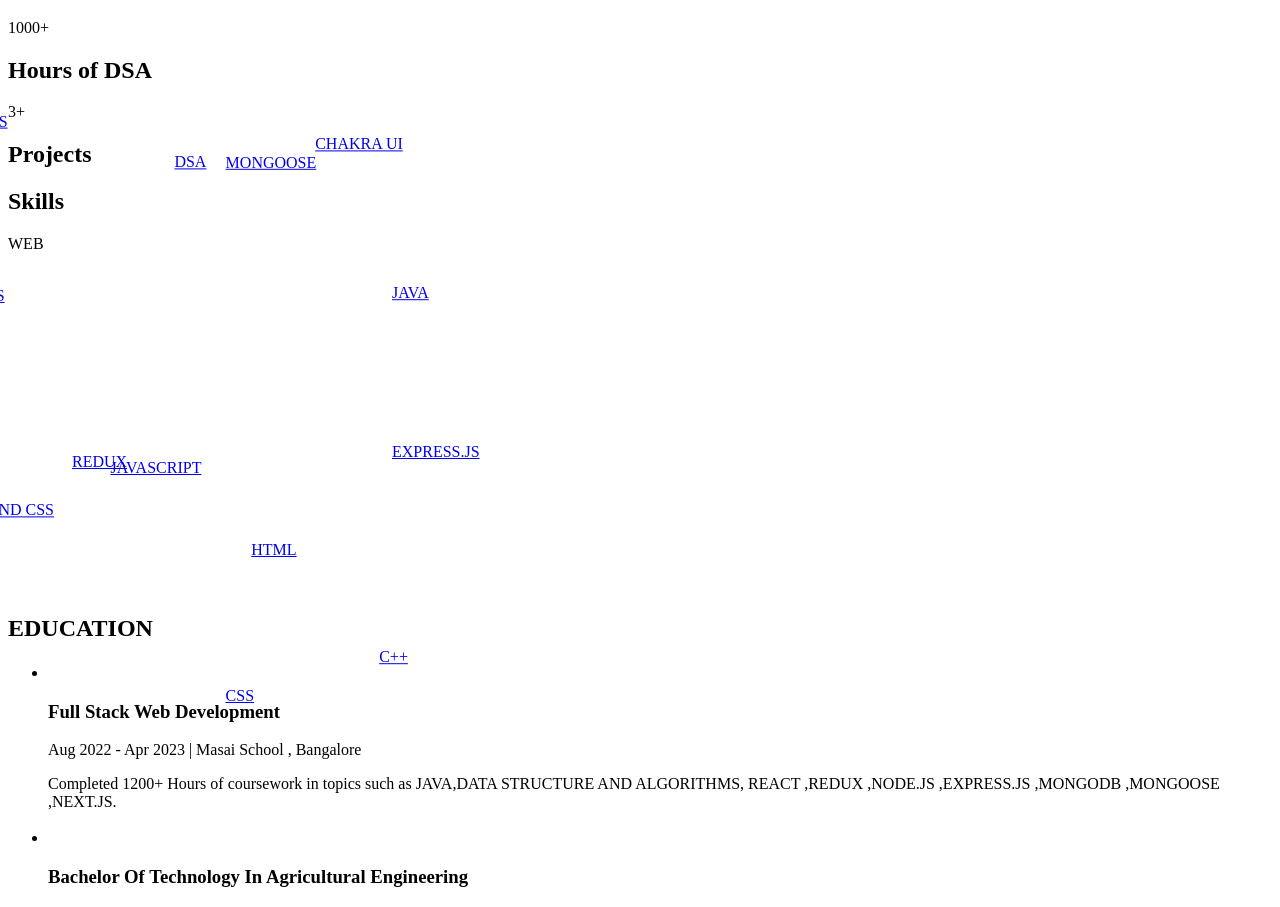
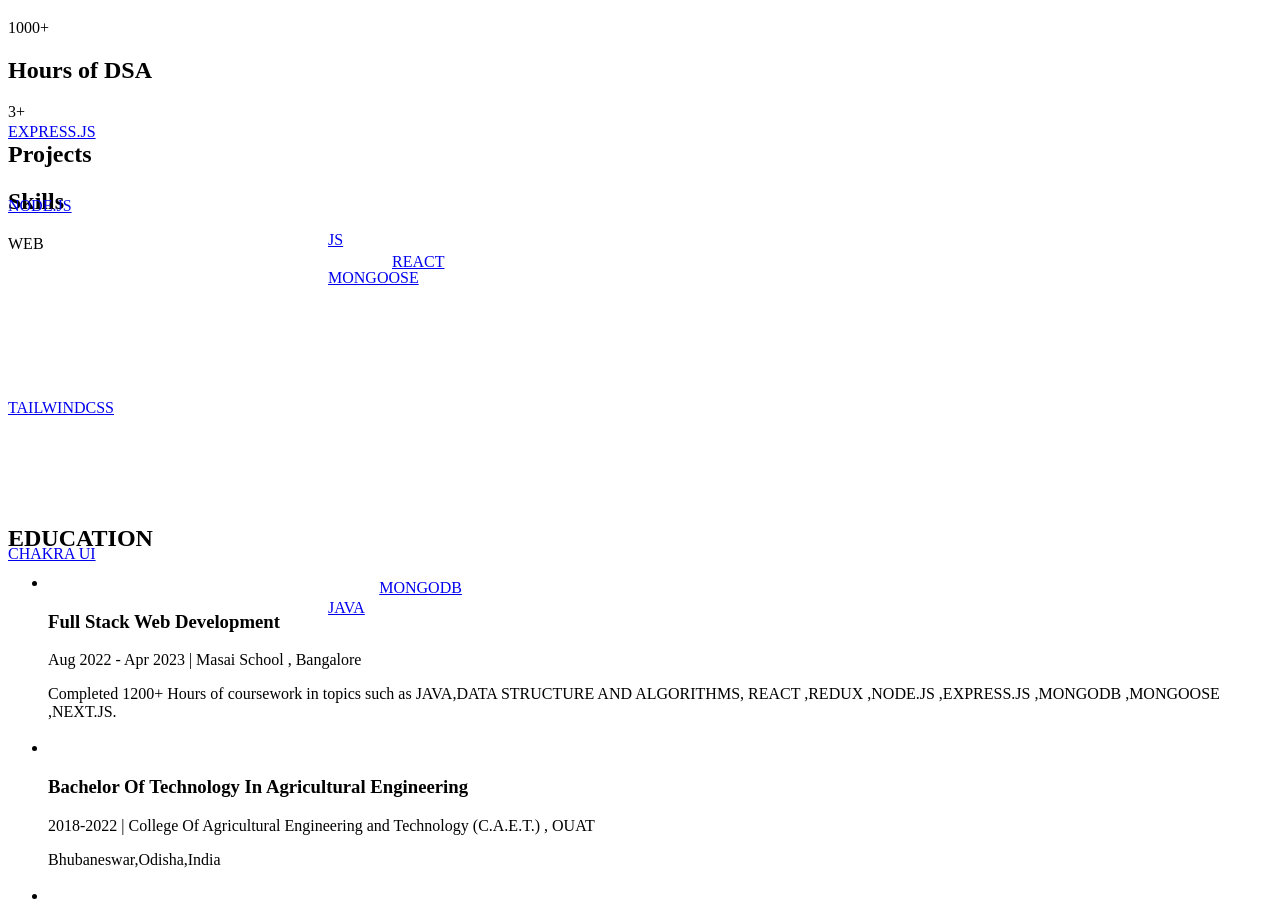
Before and after one commit to soumyasootar/Portfolio, a Next.js app: page /about in a window 1280 px wide. Shown: the part 4449-5356 px from the top of the page. Built offline with nearby package versions, Linux system fonts and the light colour scheme; some icons are missing.

Commit message:
Skills Changes

```diff
--- a/src/Components/Skills.js
+++ b/src/Components/Skills.js
@@ -34,25 +34,20 @@ const Skills = () => {
     >
       WEB
     </motion.div>
-        <Skill name="REACT" x="-13vw" y="0vw"/>
-        <Skill name="TAILWIND CSS" x="-5vw" y="18vw"/>
-        <Skill name="CHAKRA UI" x="24vw" y="-12vw"/>
-        <Skill name="DSA" x="13vw" y="-12vw"/>
-        <Skill name="REDUX" x="5vw" y="10vw"/>
-        <Skill name="NODE.JS" x="-5vw" y="-18vw"/>
-        <Skill name="JAVA" x="30vw" y="-6vw"/>
-        <Skill name="EXPRESS.JS" x="30vw" y="5vw"/>
-        <Skill name="MONGOOSE" x="17vw" y="-19vw"/>
-        <Skill name="NEXT.JS" x="-5vw" y="-10vw"/>
-        <Skill name="NETLIFY" x="-20vw" y="-19vw"/>
-        <Skill name="GITHUB" x="-32vw" y="0vw"/>
-        <Skill name="C++" x="29vw" y="14vw"/>
-        <Skill name="VERCEL" x="-26vw" y="-10vw"/>
-        <Skill name="MONGODB" x="-17vw" y="10vw"/>
-        <Skill name="JAVASCRIPT" x="8vw" y="-5vw"/>
-        <Skill name="HTML"x="19vw" y="0vw"/>
-        <Skill name="CSS" x="17vw" y="10vw"/>
-        <Skill name="NPM" x="-5vw" y="7vw"/>
+        <Skill name="REACT" x="30vw" y="0vw"/>
+        <Skill name="TAILWINDCSS" x="0vw" y="10vw"/>
+        <Skill name="CHAKRA UI" x="0vw" y="20vw"/>
+        <Skill name="REDUX" x="-30vw" y="0vw"/>
+        <Skill name="NODE.JS" x="0vw" y="-10vw"/>
+        <Skill name="JAVA" x="25vw" y="20vw"/>
+        <Skill name="DSA" x="-25vw" y="20vw"/>
+        <Skill name="EXPRESS.JS" x="0vw" y="-20vw"/>
+        <Skill name="MONGOOSE" x="25vw" y="-10vw"/>
+        <Skill name="NEXT.JS" x="-22vw" y="-10vw"/>
+        <Skill name="VERCEL" x="-25vw" y="10vw"/>
+        <Skill name="MONGODB" x="29vw" y="10vw"/>
+        <Skill name="NPM" x="-25vw" y="-20vw"/>
+        <Skill name="JS" x="25vw" y="-20vw"/>
       </div>
     </>
   );
```
